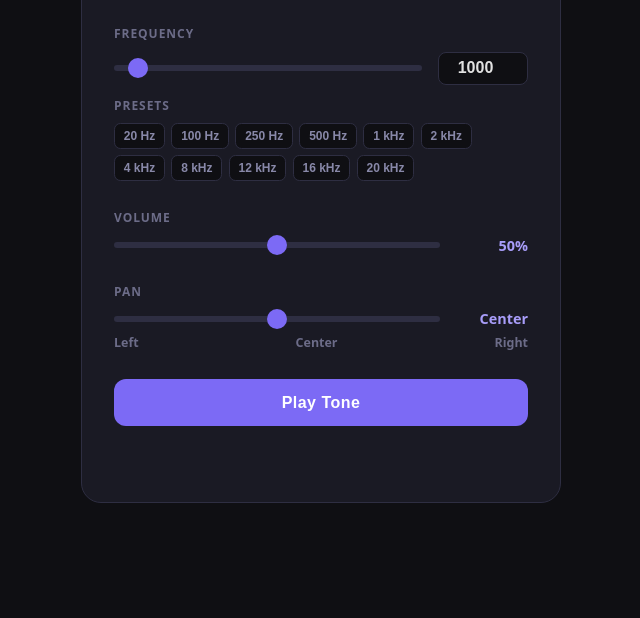
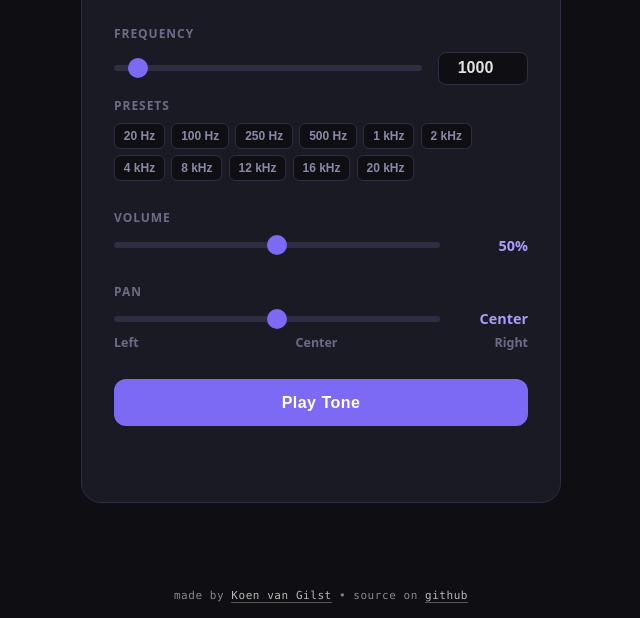
Before and after one commit to vnglst/hearing-test, a website: page index.html in a window 1280 px wide. Shown: the part 182-800 px from the top of the page, without its empty margins (319-959 px from the left). Drawn offline with Linux system fonts and the light colour scheme.

Commit message:
add credits

```diff
--- a/index.html
+++ b/index.html
@@ -188,6 +188,32 @@
     .status.active {
       color: #7c6af5;
     }
+
+    #footer {
+      position: fixed;
+      bottom: 16px;
+      left: 0;
+      right: 0;
+      text-align: center;
+      font-family: ui-monospace, SFMono-Regular, Menlo, Monaco, Consolas, 'Courier New', monospace;
+      font-size: 11px;
+      color: rgba(255, 255, 255, 0.5);
+      letter-spacing: 0.05em;
+      pointer-events: none;
+    }
+
+    #footer a {
+      color: rgba(255, 255, 255, 0.7);
+      text-decoration: none;
+      border-bottom: 1px solid rgba(255, 255, 255, 0.3);
+      pointer-events: auto;
+      transition: color 0.2s, border-color 0.2s;
+    }
+
+    #footer a:hover {
+      color: rgba(255, 255, 255, 0.9);
+      border-bottom-color: rgba(255, 255, 255, 0.6);
+    }
   </style>
 </head>
 <body>
@@ -234,6 +260,11 @@
     <button class="play-btn" id="playBtn">Play Tone</button>
 
     <div class="status" id="status"></div>
+  </div>
+
+  <div id="footer">
+    made by <a href="https://koenvangilst.nl">Koen van Gilst</a> &bull; source on
+    <a href="https://github.com/vnglst/hearing-test">github</a>
   </div>
 
   <script>
```
